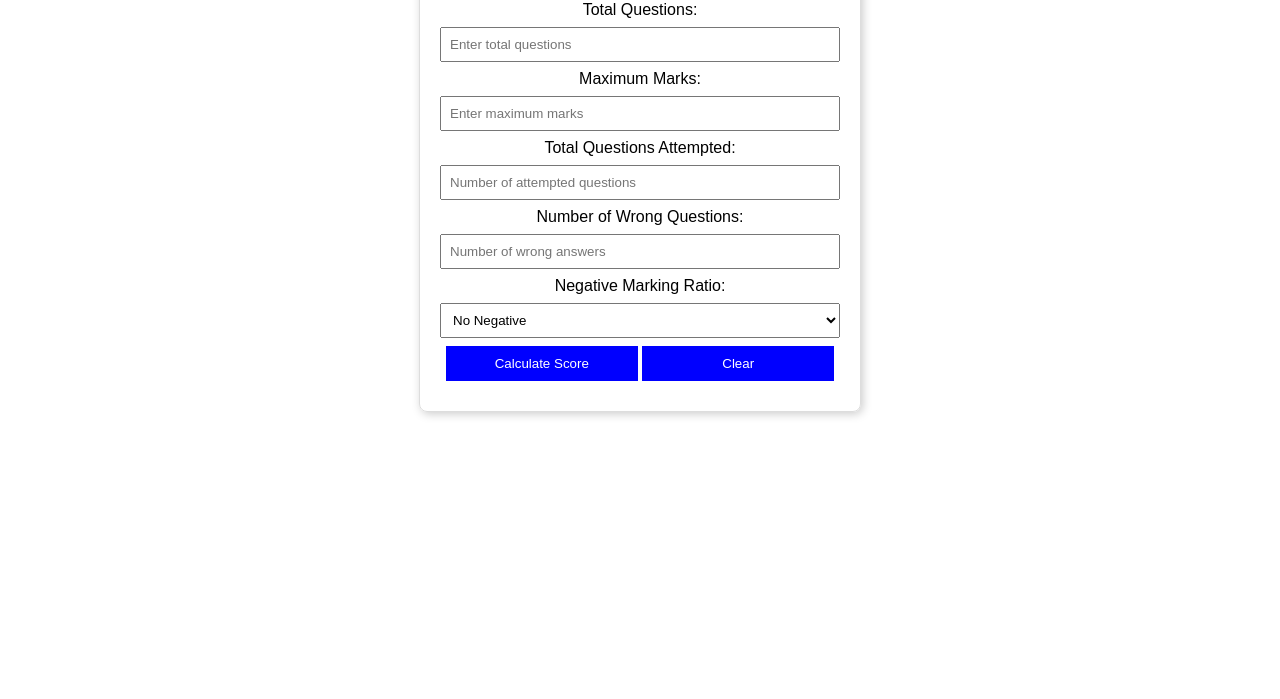
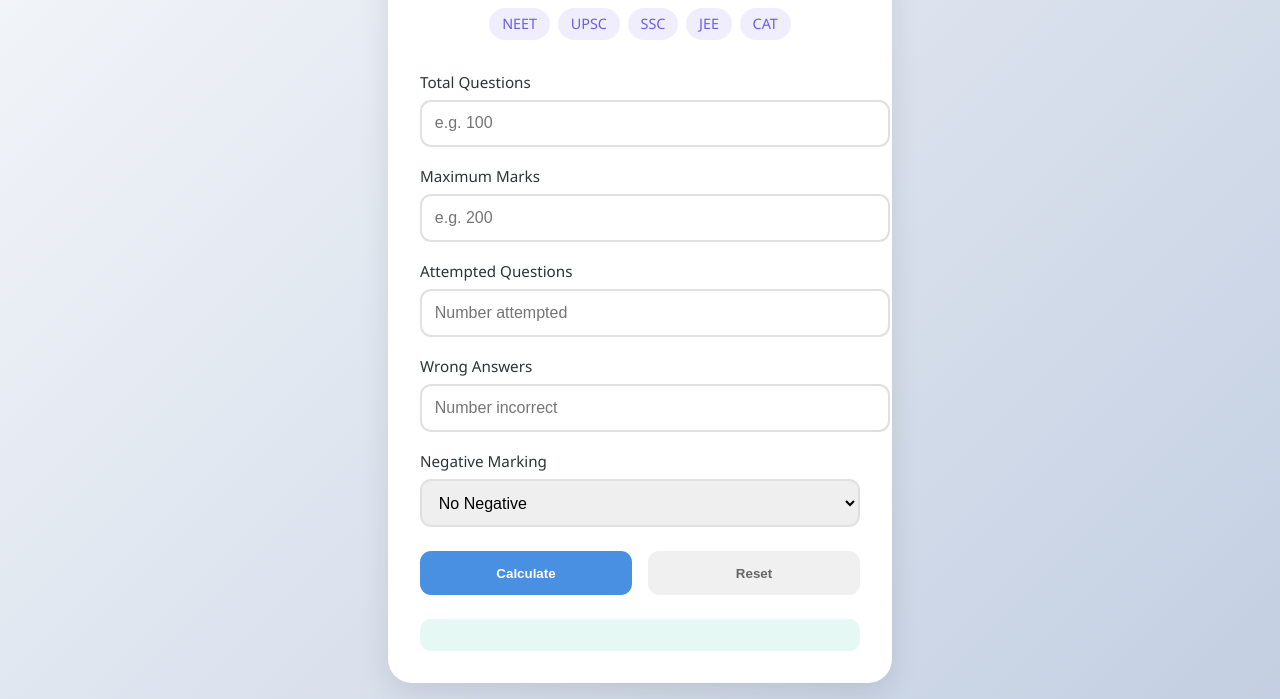
Before and after one commit to bagchi2/negative-marking-calculator, a plain HTML site: page index.html in a window 1280 px wide. Shown: the part 166-865 px from the top of the page. Before the commit the page ends 800 px from the top, so only its background shows below. Drawn offline with Linux system fonts and the light colour scheme.

Commit message:
index.html

```diff
--- a/index.html
+++ b/index.html
@@ -5,83 +5,244 @@
     <meta name="viewport" content="width=device-width, initial-scale=1.0">
     <title>Negative Marking Calculator</title>
     <style>
-        body { font-family: Arial, sans-serif; text-align: center; margin: 20px; }
-        .container { max-width: 400px; margin: auto; padding: 20px; border: 1px solid #ddd; border-radius: 8px; box-shadow: 2px 2px 10px #ccc; }
-        input, select { width: 100%; padding: 8px; margin: 8px 0; box-sizing: border-box; }
-        button { width: 48%; background-color: blue; color: white; padding: 10px 15px; border: none; cursor: pointer; }
-        button:hover { background-color: darkblue; }
-        .result { font-size: 20px; font-weight: bold; margin-top: 10px; }
-        .exam-list { font-size: 14px; color: gray; margin-top: 10px; line-height: 1.6; }
-        hr { border: 0; height: 1px; background: #ccc; margin: 10px 0; }
+        :root {
+            --primary-color: #4a90e2;
+            --secondary-color: #6c5ce7;
+            --success-color: #00b894;
+            --error-color: #d63031;
+            --background-gradient: linear-gradient(135deg, #f5f7fa 0%, #c3cfe2 100%);
+        }
+
+        body {
+            font-family: 'Segoe UI', system-ui, -apple-system, sans-serif;
+            margin: 0;
+            min-height: 100vh;
+            display: flex;
+            justify-content: center;
+            align-items: center;
+            background: var(--background-gradient);
+        }
+
+        .container {
+            background: white;
+            padding: 2rem;
+            border-radius: 1.5rem;
+            box-shadow: 0 10px 30px rgba(0,0,0,0.1);
+            width: 100%;
+            max-width: 440px;
+            margin: 1rem;
+            transition: transform 0.3s ease;
+        }
+
+        .container:hover {
+            transform: translateY(-2px);
+        }
+
+        h2 {
+            color: var(--secondary-color);
+            margin-bottom: 1.5rem;
+            font-weight: 700;
+            text-align: center;
+            font-size: 1.8rem;
+        }
+
+        .exam-list {
+            display: flex;
+            gap: 0.5rem;
+            flex-wrap: wrap;
+            justify-content: center;
+            margin-bottom: 2rem;
+        }
+
+        .exam-tag {
+            background: rgba(108, 92, 231, 0.1);
+            color: var(--secondary-color);
+            padding: 0.4rem 0.8rem;
+            border-radius: 1rem;
+            font-size: 0.9rem;
+            font-weight: 500;
+        }
+
+        .input-group {
+            margin-bottom: 1.2rem;
+        }
+
+        label {
+            display: block;
+            margin-bottom: 0.5rem;
+            color: #2d3436;
+            font-weight: 500;
+            font-size: 0.95rem;
+        }
+
+        input, select {
+            width: 100%;
+            padding: 0.8rem;
+            border: 2px solid #e0e0e0;
+            border-radius: 0.7rem;
+            font-size: 1rem;
+            transition: all 0.3s ease;
+        }
+
+        input:focus, select:focus {
+            outline: none;
+            border-color: var(--primary-color);
+            box-shadow: 0 0 0 3px rgba(74, 144, 226, 0.2);
+        }
+
+        .button-group {
+            display: flex;
+            gap: 1rem;
+            margin-top: 1.5rem;
+        }
+
+        button {
+            flex: 1;
+            padding: 0.9rem;
+            border: none;
+            border-radius: 0.7rem;
+            font-weight: 600;
+            cursor: pointer;
+            transition: all 0.3s ease;
+        }
+
+        button[onclick="calculateScore()"] {
+            background: var(--primary-color);
+            color: white;
+        }
+
+        button[onclick="resetForm()"] {
+            background: #f0f0f0;
+            color: #666;
+        }
+
+        button:hover {
+            transform: translateY(-1px);
+            box-shadow: 0 5px 15px rgba(0,0,0,0.1);
+        }
+
+        .result {
+            margin-top: 1.5rem;
+            padding: 1rem;
+            border-radius: 0.7rem;
+            background: rgba(0, 184, 148, 0.1);
+            color: var(--success-color);
+            font-size: 1.2rem;
+            font-weight: 700;
+            text-align: center;
+            animation: fadeIn 0.5s ease;
+        }
+
+        @keyframes fadeIn {
+            from { opacity: 0; transform: translateY(10px); }
+            to { opacity: 1; transform: translateY(0); }
+        }
+
+        @media (max-width: 480px) {
+            .container {
+                padding: 1.5rem;
+                margin: 1rem;
+            }
+
+            h2 {
+                font-size: 1.5rem;
+            }
+        }
     </style>
 </head>
 <body>
 
     <div class="container">
-        <h2>Negative Marking Calculator</h2>
+        <h2>📝 Negative Marking Calculator</h2>
 
         <div class="exam-list">
-            PSC, RRB, NEET, UPPSC, BPSC, UPSSSC
-        </div><br><br>
+            <span class="exam-tag">NEET</span>
+            <span class="exam-tag">UPSC</span>
+            <span class="exam-tag">SSC</span>
+            <span class="exam-tag">JEE</span>
+            <span class="exam-tag">CAT</span>
+        </div>
 
-        <label>Total Questions:</label>
-        <input type="number" id="totalQuestions" placeholder="Enter total questions"><br>
+        <div class="input-group">
+            <label for="totalQuestions">Total Questions</label>
+            <input type="number" id="totalQuestions" placeholder="e.g. 100">
+        </div>
 
-        <label>Maximum Marks:</label>
-        <input type="number" id="maxMarks" placeholder="Enter maximum marks"><br>
+        <div class="input-group">
+            <label for="maxMarks">Maximum Marks</label>
+            <input type="number" id="maxMarks" placeholder="e.g. 200">
+        </div>
 
-        <label>Total Questions Attempted:</label>
-        <input type="number" id="attemptedQuestions" placeholder="Number of attempted questions"><br>
+        <div class="input-group">
+            <label for="attemptedQuestions">Attempted Questions</label>
+            <input type="number" id="attemptedQuestions" placeholder="Number attempted">
+        </div>
 
-        <label>Number of Wrong Questions:</label>
-        <input type="number" id="wrongAnswers" placeholder="Number of wrong answers"><br>
+        <div class="input-group">
+            <label for="wrongAnswers">Wrong Answers</label>
+            <input type="number" id="wrongAnswers" placeholder="Number incorrect">
+        </div>
 
-        <label>Negative Marking Ratio:</label>
-        <select id="negativeRatio">
-            <option value="0">No Negative</option>
-            <option value="1/1">1/1</option>
-            <option value="1/2">1/2</option>
-            <option value="1/3">1/3</option>
-            <option value="1/4">1/4</option>
-            <option value="1/5">1/5</option>
-            <option value="1/6">1/6</option>
-            <option value="1/7">1/7</option>
-        </select><br>
+        <div class="input-group">
+            <label for="negativeRatio">Negative Marking</label>
+            <select id="negativeRatio">
+                <option value="0">No Negative</option>
+                <option value="1/1">-1 (Full)</option>
+                <option value="1/2">-½</option>
+                <option value="1/3">-⅓</option>
+                <option value="1/4">-¼</option>
+                <option value="1/5">-⅕</option>
+            </select>
+        </div>
 
-        <button onclick="calculateScore()">Calculate Score</button>
-        <button onclick="resetForm()">Clear</button>
+        <div class="button-group">
+            <button onclick="calculateScore()">Calculate</button>
+            <button onclick="resetForm()">Reset</button>
+        </div>
 
         <div class="result" id="result"></div>
     </div>
 
     <script>
         function calculateScore() {
-            let totalQuestions = parseInt(document.getElementById('totalQuestions').value);
-            let maxMarks = parseInt(document.getElementById('maxMarks').value);
-            let attemptedQuestions = parseInt(document.getElementById('attemptedQuestions').value);
-            let wrongAnswers = parseInt(document.getElementById('wrongAnswers').value);
-            let negativeRatio = document.getElementById('negativeRatio').value;
+            const totalQuestions = parseInt(document.getElementById('totalQuestions').value);
+            const maxMarks = parseInt(document.getElementById('maxMarks').value);
+            const attempted = parseInt(document.getElementById('attemptedQuestions').value);
+            const wrong = parseInt(document.getElementById('wrongAnswers').value);
+            const ratio = document.getElementById('negativeRatio').value;
 
-            if (isNaN(totalQuestions) || isNaN(maxMarks) || isNaN(attemptedQuestions) || isNaN(wrongAnswers)) {
-                document.getElementById('result').innerHTML = "Please enter valid numbers!";
+            if ([totalQuestions, maxMarks, attempted, wrong].some(isNaN)) {
+                showResult("Please fill all fields correctly!", true);
                 return;
             }
 
-            let marksPerCorrect = maxMarks / totalQuestions;
-            let negativeMarks = eval(negativeRatio) * marksPerCorrect;
-            let correctAnswers = attemptedQuestions - wrongAnswers;
-            let score = (correctAnswers * marksPerCorrect) - (wrongAnswers * negativeMarks);
+            const correct = attempted - wrong;
+            const marksPerQuestion = maxMarks / totalQuestions;
+            const negativeMarks = wrong * (eval(ratio) * marksPerQuestion);
+            const finalScore = (correct * marksPerQuestion) - negativeMarks;
 
-            document.getElementById('result').innerHTML = `Final Score: ${score.toFixed(2)}`;
+            const breakdown = `
+                Correct: ${correct} × ${marksPerQuestion.toFixed(2)} = ${(correct * marksPerQuestion).toFixed(2)}
+                <br>Wrong: ${wrong} × -${(eval(ratio) * marksPerQuestion).toFixed(2)} = -${negativeMarks.toFixed(2)}
+            `;
+
+            showResult(`
+                Final Score: <span style="font-size:1.4em">${finalScore.toFixed(2)}</span>
+                <div style="font-size:0.8em; margin-top:0.5rem; opacity:0.8">${breakdown}</div>
+            `);
+        }
+
+        function showResult(text, isError = false) {
+            const resultDiv = document.getElementById('result');
+            resultDiv.innerHTML = text;
+            resultDiv.style.background = isError ? 'rgba(214, 48, 49, 0.1)' : 'rgba(0, 184, 148, 0.1)';
+            resultDiv.style.color = isError ? '#d63031' : '#00b894';
         }
 
         function resetForm() {
-            document.getElementById('totalQuestions').value = "";
-            document.getElementById('maxMarks').value = "";
-            document.getElementById('attemptedQuestions').value = "";
-            document.getElementById('wrongAnswers').value = "";
-            document.getElementById('negativeRatio').value = "0";
-            document.getElementById('result').innerHTML = "";
+            document.querySelectorAll('input').forEach(input => input.value = '');
+            document.getElementById('negativeRatio').value = '0';
+            document.getElementById('result').innerHTML = '';
         }
     </script>
 
```
